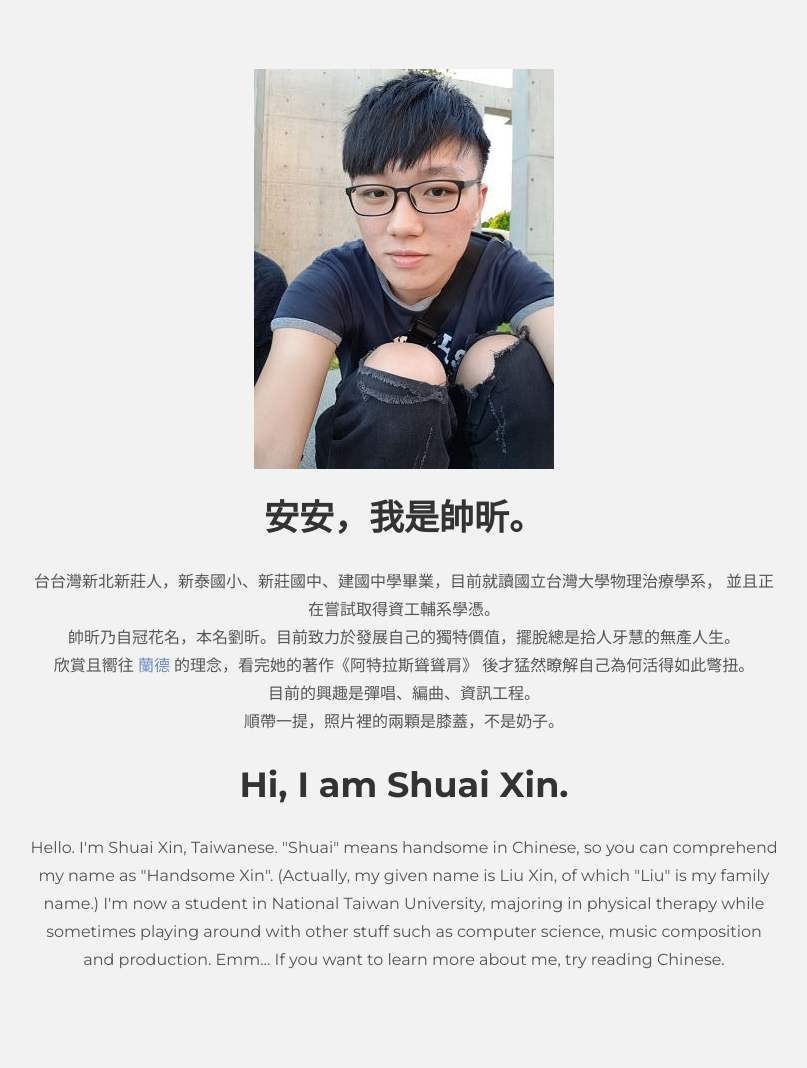
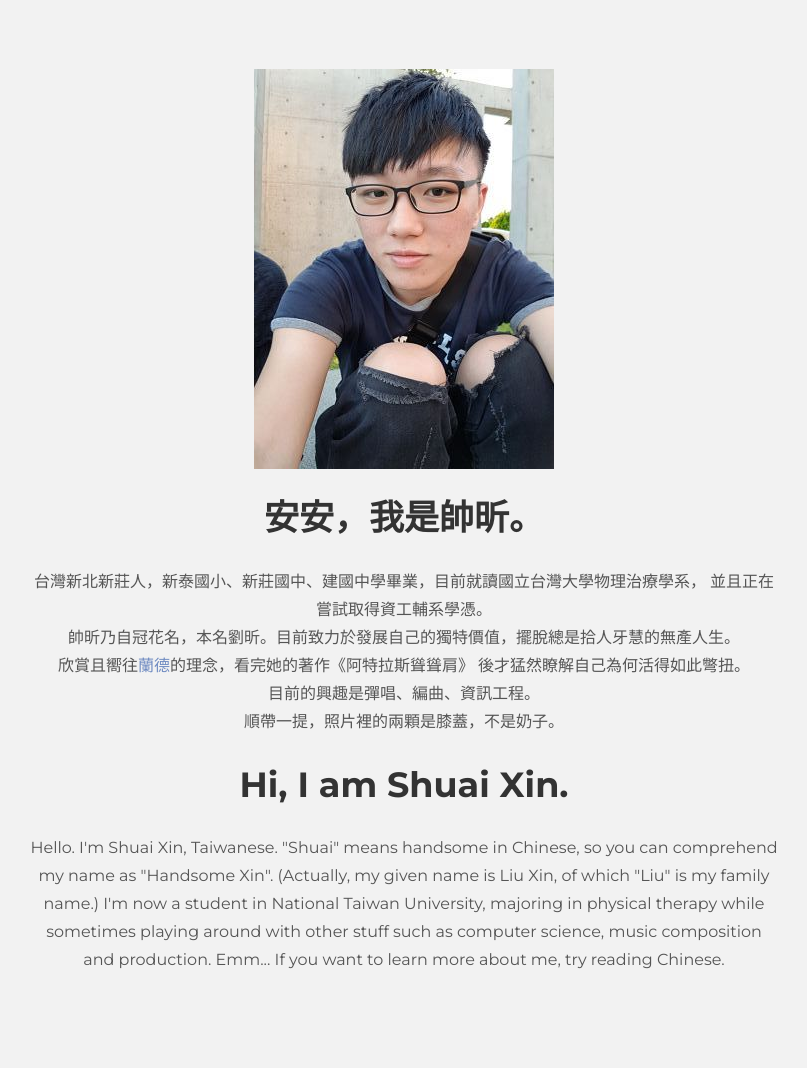
Before and after one commit to Shuai-Xin/djan, a Django app: page / in a window 1280 px wide. Shown: the part 192-1260 px from the top of the page, without its empty margins (236-1043 px from the left). Run offline with Django 3.2, Linux system fonts and the light colour scheme; some libraries are stand-ins or nearby versions.

Commit message:
update personal info

```diff
--- a/templates/index.html
+++ b/templates/index.html
@@ -64,11 +64,10 @@
 				<div class="col-lg-8 col-lg-offset-2 centered">
 					<img src="{% static 'img/shuai.jpg' %}" alt="shuai" />
 					<h1>安安，我是帥昕。</h1>
-					<p>台台灣新北新莊人，新泰國小、新莊國中、建國中學畢業，目前就讀國立台灣大學物理治療學系，
+					<p>台灣新北新莊人，新泰國小、新莊國中、建國中學畢業，目前就讀國立台灣大學物理治療學系，
             並且正在嘗試取得資工輔系學憑。<br/>
 帥昕乃自冠花名，本名劉昕。目前致力於發展自己的獨特價值，擺脫總是拾人牙慧的無產人生。<br/>
-欣賞且嚮往
-<a href="https://zh.wikipedia.org/wiki/艾茵·兰德">蘭德</a> 的理念，看完她的著作《阿特拉斯聳聳肩》
+欣賞且嚮往<a href="https://zh.wikipedia.org/wiki/艾茵·兰德">蘭德</a>的理念，看完她的著作《阿特拉斯聳聳肩》
 後才猛然瞭解自己為何活得如此彆扭。<br/>
 目前的興趣是彈唱、編曲、資訊工程。<br/>
 順帶一提，照片裡的兩顆是膝蓋，不是奶子。
```
